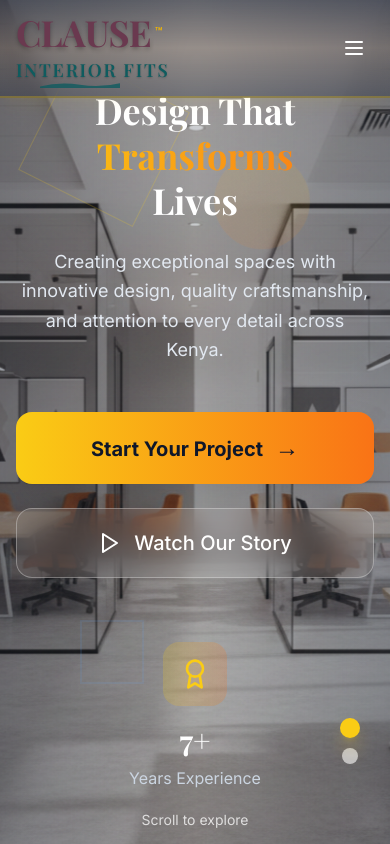
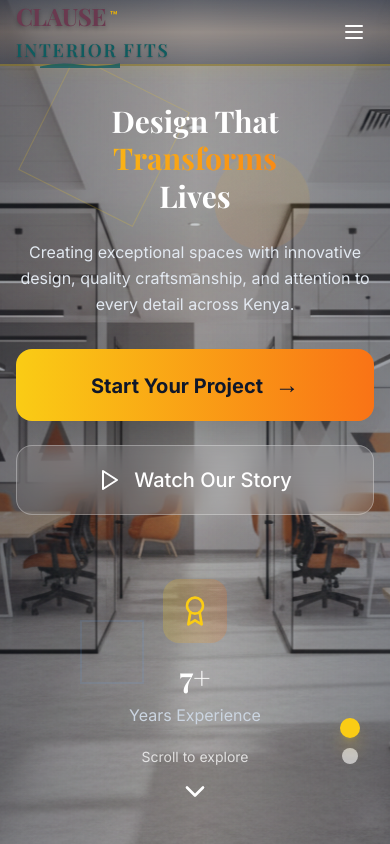
Before and after one commit to kevwasonga/K_Builders, a React (Vite) app: page / in a window 390 px wide. Shown: the top 844 px of the page. Built offline with nearby package versions, Linux system fonts and the light colour scheme.

Commit message:
Implement comprehensive responsive design: xs/sm/md/lg/xl/2xl breakpoints with 1/2/3/4 column grids

```diff
--- a/src/App.tsx
+++ b/src/App.tsx
@@ -50,7 +50,7 @@ function App() {
           : 'bg-gradient-to-b from-slate-900/40 via-yellow-900/10 to-slate-900/30 backdrop-blur-md border-b-2 border-yellow-400/30 shadow-lg shadow-yellow-400/5 transform translate-y-0'
       }`}>
         <div className="max-w-7xl mx-auto px-4 sm:px-6 lg:px-8">
-          <div className="flex justify-between items-center h-24 sm:h-28">
+          <div className="flex justify-between items-center h-16 xs:h-20 md:h-24 lg:h-28">
             {/* Designer Logo */}
             <div
               className="flex items-center group cursor-pointer"
@@ -64,7 +64,7 @@ function App() {
                   <div className="flex flex-col items-start">
                     <div className="flex items-center">
                       <h1 className={`font-serif font-bold tracking-tight transition-all duration-700 ease-out ${
-                        isScrolled ? 'text-2xl' : 'text-4xl'
+                        isScrolled ? 'text-xl xs:text-2xl' : 'text-2xl xs:text-3xl lg:text-4xl'
                       }`} style={{color: '#6A394F', textShadow: '0 2px 4px rgba(0,0,0,0.3)'}}>
                         CLAUSE
                       </h1>
--- a/src/components/ExpandableServiceCard.tsx
+++ b/src/components/ExpandableServiceCard.tsx
@@ -112,7 +112,7 @@ const ExpandableServiceCard = ({ title, category, location, description, image,
     <div className="relative group">
       <div className="bg-slate-800/90 backdrop-blur-sm rounded-2xl overflow-hidden shadow-2xl transition-all duration-500 border border-slate-600 hover:shadow-3xl hover:-translate-y-2">
 
-        <div className="relative h-64 overflow-hidden">
+        <div className="relative h-48 xs:h-56 md:h-60 lg:h-64 overflow-hidden">
           <img
             src={image}
             alt={title}
@@ -121,11 +121,11 @@ const ExpandableServiceCard = ({ title, category, location, description, image,
           <div className="absolute inset-0 bg-gradient-to-t from-slate-900/80 via-transparent to-transparent"></div>
         </div>
 
-        <div className="p-6">
+        <div className="p-4 xs:p-5 md:p-6">
           <div className="mb-2">
             <span className="text-sm text-yellow-400 font-medium">{category}</span>
           </div>
-          <h3 className="text-xl font-bold text-white mb-2 group-hover:text-yellow-400 transition-colors duration-300">
+          <h3 className="text-base xs:text-lg md:text-xl font-bold text-white mb-2 group-hover:text-yellow-400 transition-colors duration-300">
             {title}
           </h3>
           <div className="flex items-center text-slate-400 text-sm mb-3">
--- a/src/components/Footer.tsx
+++ b/src/components/Footer.tsx
@@ -7,13 +7,13 @@ function Footer() {
       <div id="contact" className="py-20">
         <div className="max-w-4xl mx-auto px-4 sm:px-6 lg:px-8">
           <div className="text-center mb-12">
-            <h3 className="text-5xl font-display font-bold text-slate-800 mb-6">Send Us a Message</h3>
-            <p className="text-xl text-slate-600 mb-12 max-w-3xl mx-auto">
+            <h3 className="text-2xl xs:text-3xl md:text-4xl lg:text-5xl font-display font-bold text-slate-800 mb-6">Send Us a Message</h3>
+            <p className="text-base xs:text-lg md:text-xl text-slate-600 mb-8 xs:mb-12 max-w-3xl mx-auto">
               Tell us about your project and we'll get back to you within 24 hours
             </p>
           </div>
 
-          <form name="contact" method="POST" data-netlify="true" className="grid md:grid-cols-2 gap-6">
+          <form name="contact" method="POST" data-netlify="true" className="grid grid-cols-1 md:grid-cols-2 gap-4 xs:gap-6">
             <div>
               <label className="block text-slate-800 mb-2 font-medium">Name</label>
               <input
@@ -82,7 +82,7 @@ function Footer() {
       {/* Footer */}
       <div className="border-t border-slate-200/50 bg-slate-900">
         <div className="max-w-7xl mx-auto px-4 sm:px-6 lg:px-8 py-16">
-          <div className="grid md:grid-cols-4 gap-12">
+          <div className="grid grid-cols-1 xs:grid-cols-2 lg:grid-cols-4 gap-8 xs:gap-10 lg:gap-12">
             <div>
               <h3 className="text-2xl font-display font-bold text-white mb-4">CLAUSE INTERIOR FITS</h3>
               <p className="text-slate-300 mb-6">Where Function Meets Aesthetics</p>
--- a/src/components/Hero.tsx
+++ b/src/components/Hero.tsx
@@ -77,9 +77,9 @@ function Hero() {
       <div className="relative h-full flex items-center justify-center z-10">
         <div className="max-w-6xl mx-auto px-4 sm:px-6 lg:px-8">
           <div className="text-center">
-            <div className={`transform transition-all duration-1000 mt-32 sm:mt-36 ${isVisible ? 'translate-y-0 opacity-100' : 'translate-y-10 opacity-0'}`}>
+            <div className={`transform transition-all duration-1000 mt-20 xs:mt-24 sm:mt-32 lg:mt-36 ${isVisible ? 'translate-y-0 opacity-100' : 'translate-y-10 opacity-0'}`}>
 
-              <h1 className="text-4xl sm:text-6xl md:text-7xl lg:text-8xl font-display font-bold text-white mb-6 sm:mb-8 leading-tight">
+              <h1 className="text-3xl xs:text-4xl sm:text-5xl md:text-6xl lg:text-7xl xl:text-8xl font-display font-bold text-white mb-6 sm:mb-8 leading-tight">
                 Design That
                 <span className="block bg-gradient-to-r from-yellow-400 to-orange-500 bg-clip-text text-transparent">
                   Transforms
@@ -87,7 +87,7 @@ function Hero() {
                 Lives
               </h1>
 
-              <p className="text-lg sm:text-xl md:text-2xl lg:text-3xl text-slate-200 mb-12 leading-relaxed max-w-4xl mx-auto">
+              <p className="text-base xs:text-lg sm:text-xl md:text-2xl lg:text-3xl text-slate-200 mb-8 xs:mb-12 leading-relaxed max-w-4xl mx-auto">
                 Creating exceptional spaces with innovative design, quality craftsmanship, and attention to every detail across Kenya.
               </p>
 
--- a/src/components/Projects.tsx
+++ b/src/components/Projects.tsx
@@ -558,8 +558,17 @@ function Projects() {
     return shuffled;
   };
 
+  const getCardCount = () => {
+    if (typeof window === 'undefined') return 12;
+    const width = window.innerWidth;
+    if (width < 768) return 6;   // xs/sm: 1 col × 6 rows
+    if (width < 1024) return 6;  // md: 2 cols × 3 rows
+    if (width < 1440) return 9;  // lg: 3 cols × 3 rows
+    return 12;                   // xl/2xl: 4 cols × 3 rows
+  };
+
   const filteredProjects = activeFilter === 'All'
-    ? shuffleArray(projects).slice(0, 9)
+    ? shuffleArray(projects).slice(0, getCardCount())
     : projects.filter(project => project.category === activeFilter);
 
   useEffect(() => {
@@ -605,14 +614,14 @@ function Projects() {
           <div className="inline-block px-4 py-2 bg-gradient-to-r from-yellow-400 to-orange-500 text-slate-900 text-sm font-bold rounded-full mb-6">
             Our Portfolio
           </div>
-          <h2 className="text-5xl font-bold text-slate-800 mb-6">
+          <h2 className="text-3xl xs:text-4xl md:text-5xl font-bold text-slate-800 mb-6">
             Exceptional
             <span className="block bg-gradient-to-r from-yellow-400 to-orange-500 bg-clip-text text-transparent">
               Projects
             </span>
           </h2>
           <div className="w-32 h-1 bg-gradient-to-r from-yellow-400 to-orange-500 mx-auto mb-8"></div>
-          <p className="text-xl text-slate-600 max-w-3xl mx-auto leading-relaxed">
+          <p className="text-base xs:text-lg md:text-xl text-slate-600 max-w-3xl mx-auto leading-relaxed">
             From concept to completion, we deliver exceptional interior and exterior solutions
             that transform spaces and exceed expectations.
           </p>
@@ -626,7 +635,7 @@ function Projects() {
               <button
                 key={category}
                 onClick={() => setActiveFilter(category)}
-                className={`px-3 py-2 text-sm sm:px-4 sm:text-base rounded-xl font-medium transition-all duration-300 whitespace-nowrap ${
+                className={`px-2 py-1.5 text-xs xs:px-3 xs:py-2 xs:text-sm md:px-4 md:py-2 md:text-base rounded-xl font-medium transition-all duration-300 whitespace-nowrap ${
                   activeFilter === category
                     ? 'bg-gradient-to-r from-yellow-400 to-orange-500 text-slate-900 shadow-lg'
                     : 'bg-white text-slate-600 hover:bg-slate-50 border border-slate-200 shadow-sm'
@@ -665,7 +674,7 @@ function Projects() {
         {/* Projects Display */}
         {viewMode === 'grid' ? (
           /* Grid View */
-          <div className="grid md:grid-cols-2 lg:grid-cols-3 gap-8">
+          <div className="grid grid-cols-1 md:grid-cols-2 lg:grid-cols-3 xl:grid-cols-4 gap-4 sm:gap-6 lg:gap-8 max-w-[1600px] mx-auto">
             {filteredProjects.map((project, index) => (
               <ExpandableServiceCard
                 key={index}
--- a/tailwind.config.js
+++ b/tailwind.config.js
@@ -2,6 +2,14 @@
 export default {
   content: ['./index.html', './src/**/*.{js,ts,jsx,tsx}'],
   theme: {
+    screens: {
+      'xs': '480px',
+      'sm': '640px',
+      'md': '768px',
+      'lg': '1024px',
+      'xl': '1440px',
+      '2xl': '1920px',
+    },
     extend: {
       fontFamily: {
         'display': ['Playfair Display', 'serif'],
```
